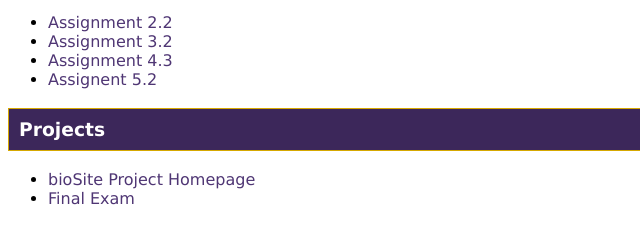
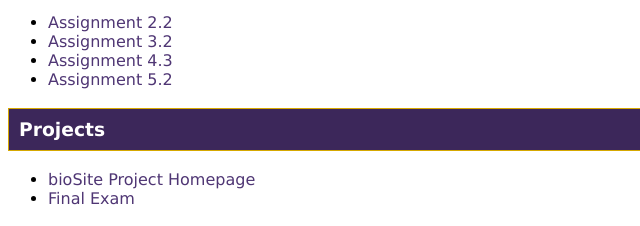
Before and after one commit to grwnek/csd-340, a plain HTML site: page index.html in a window 1280 px wide. Shown: the part 242-468 px from the top of the page, 0-640 px from the left. Drawn offline with Linux system fonts and the light colour scheme.

Commit message:
Update index.html

```diff
--- a/index.html
+++ b/index.html
@@ -31,7 +31,7 @@
             <a href="module-4/wnek_EX3.html">Assignment 4.3</a>
         </li>
         <li>
-            <a href="module-5/wnek_EX4.html">Assignent 5.2</a>
+            <a href="module-5/wnek_EX4.html">Assignment 5.2</a>
         </li>
     </ul>
     <h3>
```
